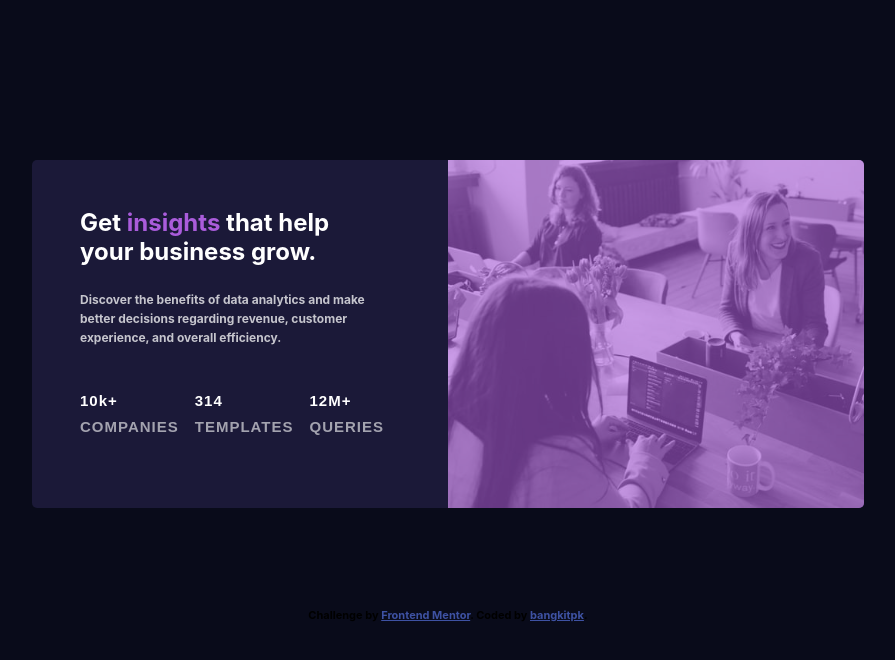
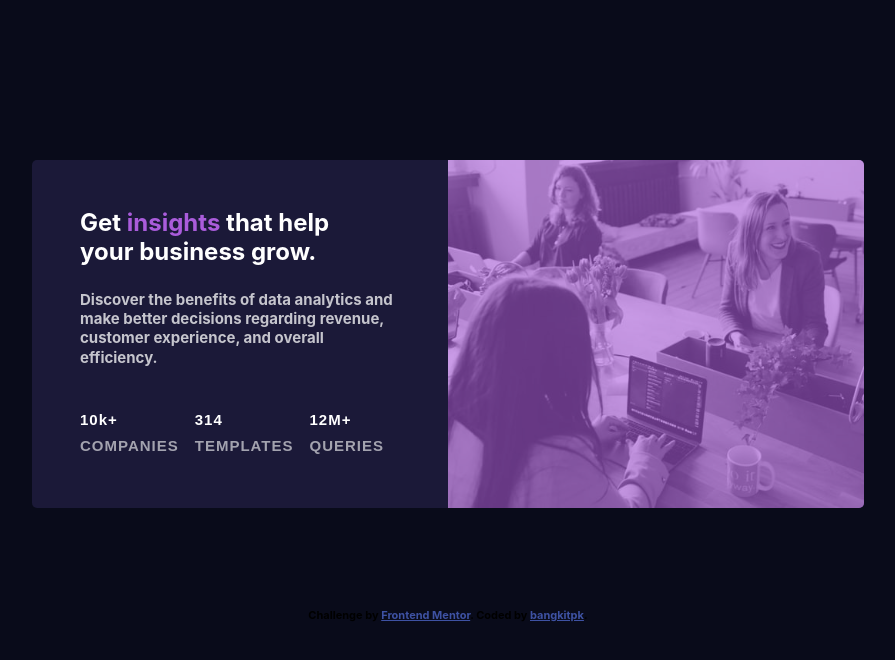
Before and after one commit to bangkitPk/stats-preview-card, a plain HTML site: page index.html in a window 1280 px wide. Shown: the whole page, without its empty margins (192-1087 px from the left). Drawn offline with Linux system fonts and the light colour scheme.

Commit message:
Update style.css

```diff
--- a/style.css
+++ b/style.css
@@ -62,7 +62,6 @@
   .main-paragraph {
     color: hsla(0, 0%, 100%, 0.75);
     margin-top: 1.5rem;
-    font-size: .75rem;
     line-height: 1.2rem;
   }
 
```
